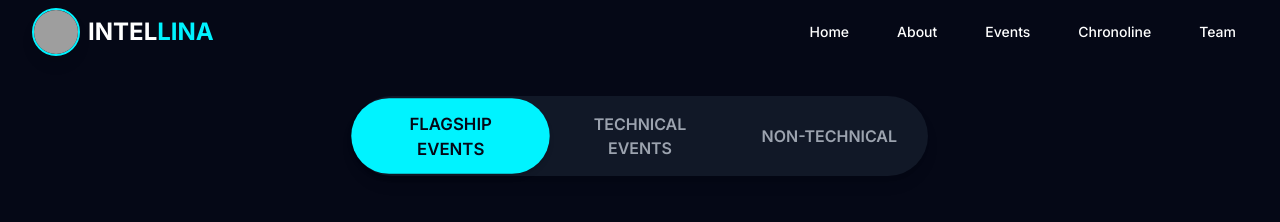
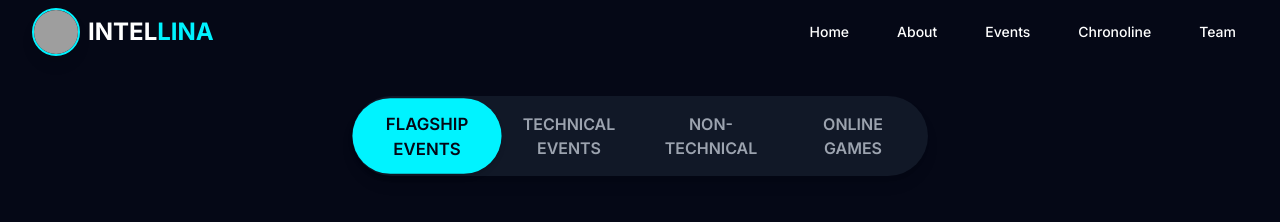
Before and after one commit to Sudharshan-3904/IntellinaWebsite, a React (Vite) app: page /#/events in a window 1280 px wide. Shown: the top 222 px of the page. Built offline with nearby package versions, Linux system fonts and the light colour scheme; grey boxes are pictures that could not be loaded.

Commit message:
Update EventsPage.tsx

```diff
--- a/src/pages/EventsPage.tsx
+++ b/src/pages/EventsPage.tsx
@@ -2,7 +2,7 @@ import React, { useState, useEffect } from 'react';
 import Navbar from '../components/Navbar';
 import Events from '../components/Events';
 import OfflineGames from '../components/OfflineGames';
-//import OnlineGames from '../components/OnlineGames';
+import OnlineGames from '../components/OnlineGames';
 import FlagshipEvents from '../components/FlagshipEvents';
 import Footer from '../components/Footer';
 
@@ -21,7 +21,7 @@ const EventsPage = () => {
     { id: 'flagship', label: 'Flagship Events' },
     { id: 'events', label: 'Technical Events' },
     { id: 'offline', label: 'Non-Technical' },
-    //{ id: 'online', label: 'Online Games' },
+    { id: 'online', label: 'Online Games' },
   ];
 
   return (
@@ -74,6 +74,8 @@ const EventsPage = () => {
           {activeTab === 'flagship' && <FlagshipEvents />}
           {activeTab === 'events' && <Events />}
           {activeTab === 'offline' && <OfflineGames />}
+          {activeTab === 'offline' && <OnlineGames />}
+
         </div>
       </div>
 
```
